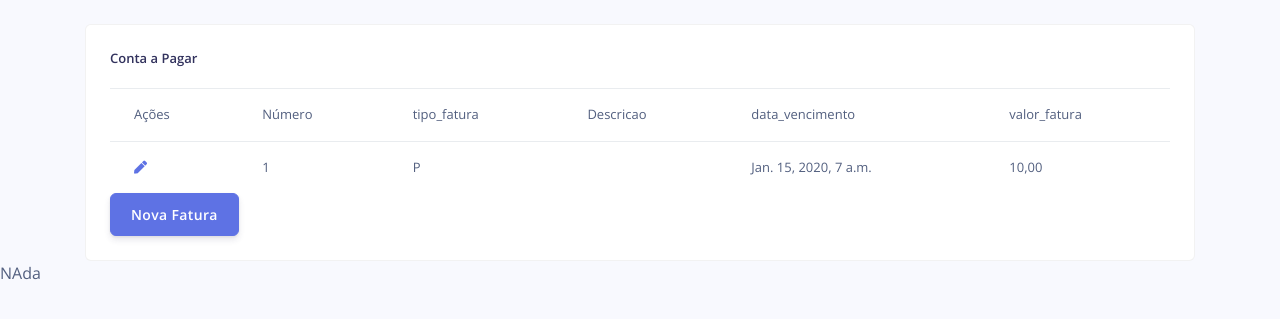
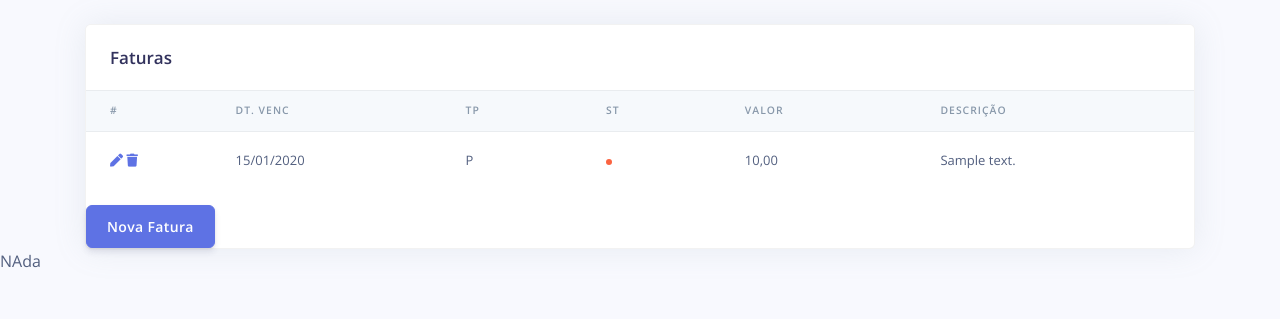
Before and after one commit to Walicen/FinancasFamiliar, a Django app: page /fatura/ in a window 1280 px wide. Shown: the part 86-405 px from the top of the page. Run offline with Django 3.2, Linux system fonts and the light colour scheme; tables that the repository leaves empty hold one stand-in row (values such as "Sample post"); some libraries are stand-ins or nearby versions.

Commit message:
Fazento list com paginator

```diff
--- a/contas/models.py
+++ b/contas/models.py
@@ -10,12 +10,18 @@ TIPO_FATURA = (
     ('R', 'Receber'),
 )
 
+
 TIPO_CONTA = (
     ('CC', 'Conta Corrente'),
     ('PO', 'Poupança'),
     ('CA', 'Carteira'),
 )
 
+STATUS = (
+    ('PE', 'Pendente'),
+    ('PG', 'Paga'),
+    ('VE', 'Vencida'),
+)
 
 class Perfil(models.Model):
     user = models.OneToOneField(User, on_delete=models.CASCADE, related_name='perfil')
@@ -60,7 +66,7 @@ class Fatura(models.Model):
     desconto = models.DecimalField(max_digits=10, decimal_places=2, null=True, default=0)
     juro = models.DecimalField(max_digits=10, decimal_places=2, null=True, default=0)
     valor_total = models.DecimalField(max_digits=10, decimal_places=2, null=True, default=0)
-
+    status = models.CharField(max_length=1, choices=STATUS, null=True)
     # relacionamento
     conta = ForeignKey(Conta, on_delete=models.CASCADE, null=True)
 
--- a/contas/templates/base.html
+++ b/contas/templates/base.html
@@ -3,20 +3,15 @@
     {% load static %}
     <head>
         <meta name="viewport" content="width=device-width, initial-scale=1, shrink-to-fit=no">
-
         <!-- Favicon -->
         <link href="{% static 'assets/img/brand/favicon.png' %}" rel="icon" type="image/png">
-
         <!-- Fonts -->
         <link href="https://fonts.googleapis.com/css?family=Open+Sans:300,400,600,700" rel="stylesheet">
-
         <!-- Icons -->
         <link href="{% static 'assets/vendor/nucleo/css/nucleo.min.css' %}" rel="stylesheet">
         <link rel="stylesheet" href="https://use.fontawesome.com/releases/v5.4.1/css/all.css" integrity="sha384-5sAR7xN1Nv6T6+dT2mhtzEpVJvfS3NScPQTrOxhwjIuvcA67KV2R5Jz6kr4abQsz" crossorigin="anonymous">
-
-                <!-- Argon CSS -->
+        <!-- Argon CSS -->
         <link type="text/css" href="{% static 'assets/css/argon.min.css' %}" rel="stylesheet">
-
     </head>
     <body>
 
@@ -34,21 +29,18 @@
     <!-- Core -->
     <script src="{% static 'assets/vendor/jquery/dist/jquery.min.js' %}"></script>
     <script src="{% static 'assets/js/jquery.mask.min.js' %}"></script>
+    <script src="{% static 'assets/js/meuJs.js' %}"></script>
+
     <script src="{% static 'assets/vendor/bootstrap/dist/js/bootstrap.bundle.min.js' %}"></script>
+    <script src="{% static 'assets/js/argon.min.js' %}"></script>
     <script src="{% static 'assets/vendor/bootstrap-datepicker/dist/js/bootstrap-datepicker.min.js'%}"></script>
     <script src="{% static 'assets/vendor/bootstrap-datepicker/dist/locales/bootstrap-datepicker.pt-BR.min.js'%}"></script>
-    <script src="{% static 'assets/js/meuJs.js' %}"></script>
-    <!-- Argon JS -->
-    <script src="{% static 'assets/js/argon.min.js' %}"></script>
     <script>
-  $(document).ready(function () {
-    $('#ex').datepicker({
-        format: "DD/MM/yy",
-        language: "pt-BR",
-        minViewMode: 0,
-    });
-  });
-</script>
+          $('.datepicker').datepicker({
+            format: 'dd/mm/yyyy',
+            language: 'pt-BR'
+        });
+    </script>
 
     </body>
 
--- a/contas/templates/contas/fatura_list.html
+++ b/contas/templates/contas/fatura_list.html
@@ -1,34 +1,95 @@
 {% extends "base.html" %}
 {% load static %}
 {% block content %}
-    <div class="card">
-        <div class="card-body">
-        <h5 class="card-title">Conta a Pagar</h5>
-    <table class="table">
+    <div class="row">
+        <div class="col-xl-12 mb-12 mb-xl-12">
+          <div class="card shadow">
+            <div class="card-header border-0">
+              <div class="row align-items-center">
+                <div class="col">
+                  <h3 class="mb-0">Faturas</h3>
+                </div>
+
+              </div>
+            </div>
+            <div class="table-responsive">
+                <table class="table align-items-center table-flush">
+                    <thead class="thead-light">
                         <tr>
-        <td>Ações</td>
-        <td>Número</td>
-        <td>tipo_fatura</td>
-        <td>Descricao</td>
-        <td>data_vencimento</td>
-        <td>valor_fatura</td>
+                            <th scope="col">#</th>
+                            <th scope="col">Dt. Venc</th>
+                            <th scope="col">Tp</th>
+                            <th scope="col">St</th>
+                            <th scope="col">Valor</th>
+                            <th scope="col">Descrição</th>
+
                         </tr>
+                    </thead>
+                    <tbody>
                     {% for fatura in faturas %}
                     <tr>
-
-        <td><a href="{{fatura.get_update_url}}">
-            <i class="fas fa-pen"></i></a>
+                        <td style="max-width: 5px">
+                            <a href="{{ fatura.get_update_url }}">
+                                <i class="fas fa-pen"></i>
+                            </a>
+                             <a href="#">
+                                <i class="fas fa-trash"></i>
+                            </a>
                         </td>
-        <td>{{fatura.pk}}</td>
-        <td>{{ fatura.tipo_fatura }}</td>
-        <td>{{ fatura.Descricao }}</td>
-        <td>{{ fatura.data_vencimento }}</td>
+                        <td style="max-width: 10px"> {{ fatura.data_vencimento|date:"d/m/Y" }}</td>
+                        <td style="max-width: 10px">
+                            {{ fatura.tipo_fatura }}
+                        </td>
+                        <td style="max-width: 10px">
+                            <span class="badge badge-dot">
+                              <i class="bg-warning"></i>
+                            </span>
+                        </td>
                         <td>{{ fatura.valor_fatura }}</td>
+                        <td>{{ fatura.descricao }}</td>
 
                     </tr>
                     {% endfor %}
+                    </tbody>
                 </table>
+                {% if is_paginated %}
+                <nav aria-label="Page navigation example">
+                  <ul class="pagination justify-content-center">
+                    <li class="page-item">
+                      {% if page_obj.has_previous %}
+                      <a class="page-link" href="/fatura?page={{ page_obj.previous_page_number }}" aria-label="Previous">
+                        <i class="fa fa-angle-left"></i>
+                        <span class="sr-only">Previous</span>
+                      </a>
+                       {% endif %}
+                    </li>
+                     {% for i in page_obj.paginator.page_range %}
+                        {% if jogos.number == i %}
+                            <li class="page-item active">
+                                <a class="page-link" href="#!">
+                                    {{ i }} <span class="sr-only">(current)</span>
+                                </a>
+                            </li>
+                        {% else %}
+                            <li class="page-item"><a class="page-link" href="?page={{ i }}">{{ i }}</a></li>
+                        {% endif %}
+                    {% endfor %}
+                     <li class="page-item">
+                    {% if page_obj.has_next %}
+                      <a class="page-link" href="/fatura?page={{ page_obj.next_page_number }}" aria-label="Next">
+                        <i class="fa fa-angle-right"></i>
+                        <span class="sr-only">Next</span>
+                      </a>
+                       {% endif %}
+                    </li>
+                  </ul>
+                </nav>
+            {% endif %}
+            </div>
+            <div class="mt-3">
                 <a class="btn btn-primary" href="{% url 'contas_fatura_create' %}">Nova Fatura</a>
             </div>
           </div>
+        </div>
+    </div>
 {% endblock %}
--- a/contas/views.py
+++ b/contas/views.py
@@ -9,6 +9,7 @@ from .forms import FaturaForm, ContaForm
 class FaturaListView(ListView):
     model = Fatura
     context_object_name = 'faturas'
+    paginate_by = 5
 
 
 class FaturaPagarCreateView(CreateView):
```
Also changed, not shown: contas/forms.py (+3 -13 lines). Lines whose indentation alone changed are shown as unchanged.
